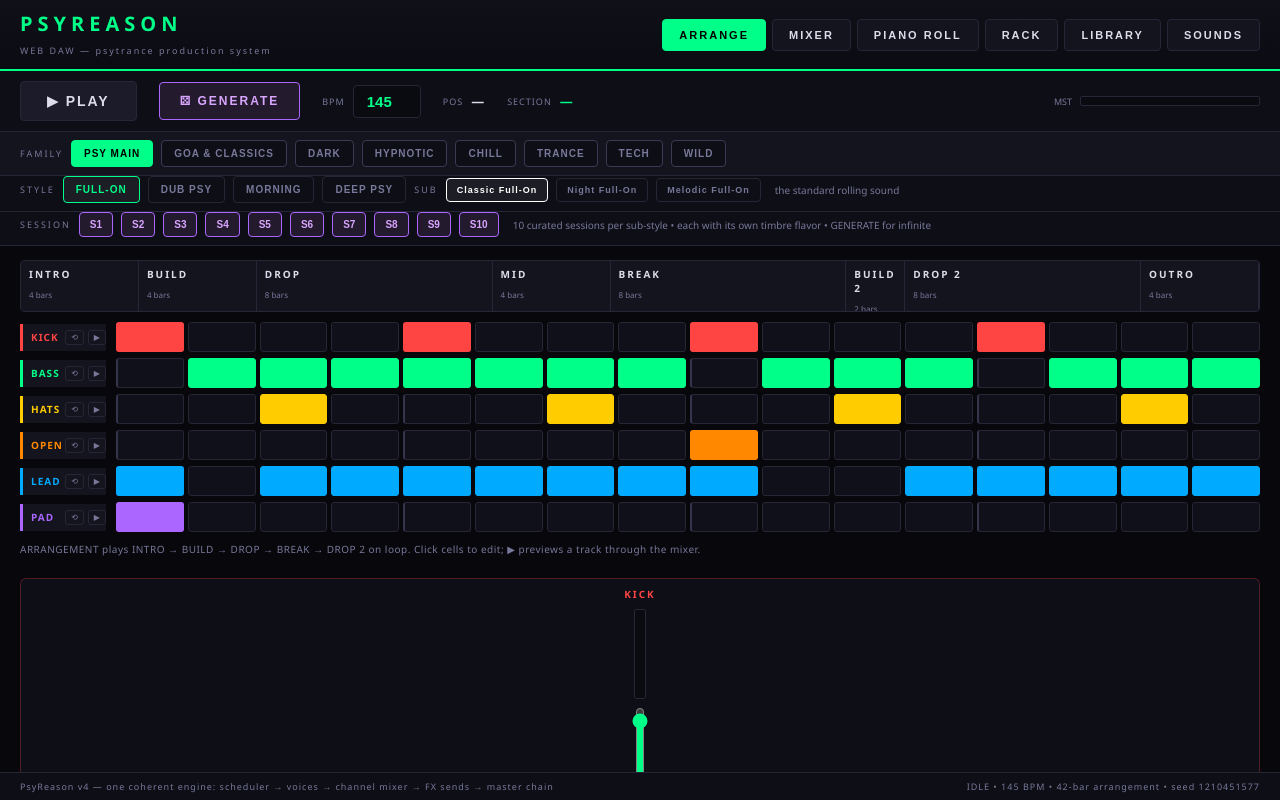
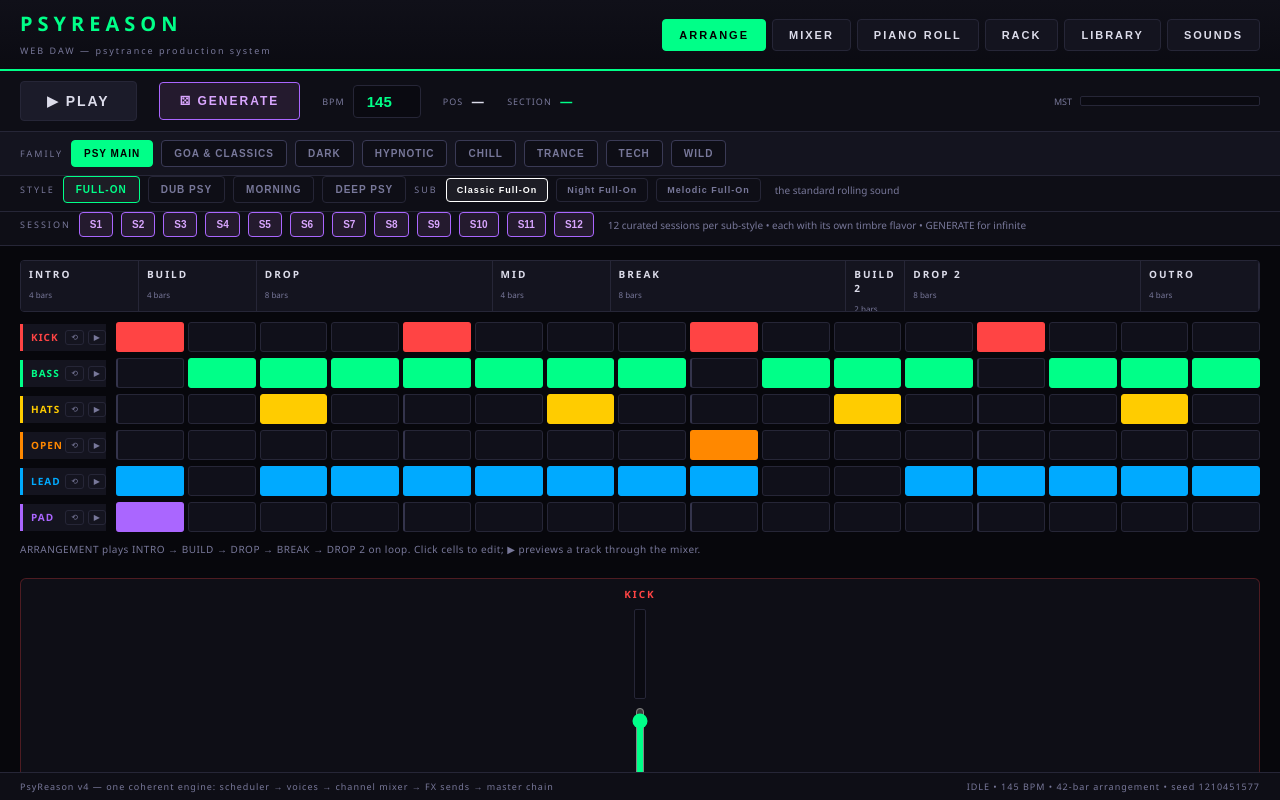
Before and after one commit to dudududi144-source/psyreason, a React (Vite) app in the folder ui/: page / in a window 1280 px wide. Built offline with nearby package versions, Linux system fonts and the light colour scheme.

Commit message:
feat: 12 sessions per sub in UI

```diff
--- a/ui/src/App.tsx
+++ b/ui/src/App.tsx
@@ -242,7 +242,7 @@ function Library({ onPick }: { onPick: (st: string, sb: string, s: number) => vo
                   <div key={sb.id} className="lib-sub">
                     <div className="lib-sub-head">{sb.name} <em>{sb.bpm} BPM • {sb.desc}</em></div>
                     <div className="lib-sessions">
-                      {[1, 2, 3, 4, 5, 6, 7, 8, 9, 10].map((v) => (
+                      {[1, 2, 3, 4, 5, 6, 7, 8, 9, 10, 11, 12].map((v) => (
                         <button key={v} className="lib-session" style={{ borderColor: st.color, color: st.color }} onClick={() => onPick(st.id, sb.id, v)}>S{v}</button>
                       ))}
                     </div>
@@ -354,10 +354,10 @@ export default function App() {
       </div>
       <div className="stylebar sub">
         <span className="sb-label">SESSION</span>
-        {[1, 2, 3, 4, 5, 6, 7, 8, 9, 10].map((v) => (
+        {[1, 2, 3, 4, 5, 6, 7, 8, 9, 10, 11, 12].map((v) => (
           <button key={v} className="var-btn" onClick={() => { engine.loadSession(styleId, subId, v); setBpm(engine.bpm); force((x) => x + 1); }}>S{v}</button>
         ))}
-        <span className="style-desc">10 curated sessions per sub-style • each with its own timbre flavor • GENERATE for infinite</span>
+        <span className="style-desc">12 curated sessions per sub-style • each with its own timbre flavor • GENERATE for infinite</span>
       </div>
       <main className="content">
         {view === 'arrange' && <Arrange pos={pos} playing={playing} />}
```
